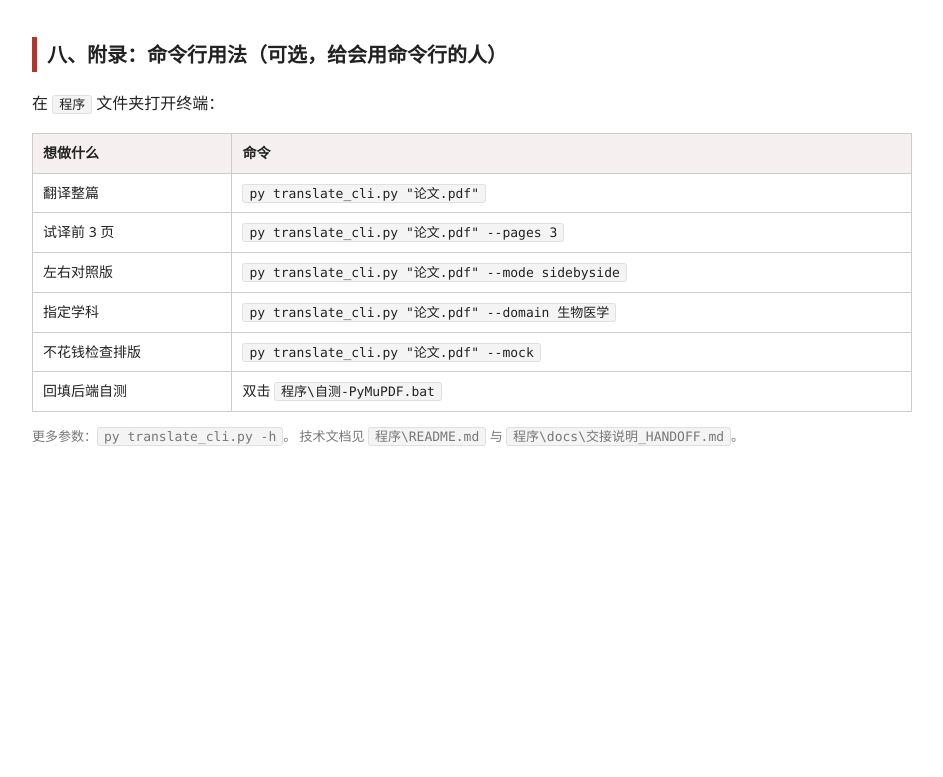
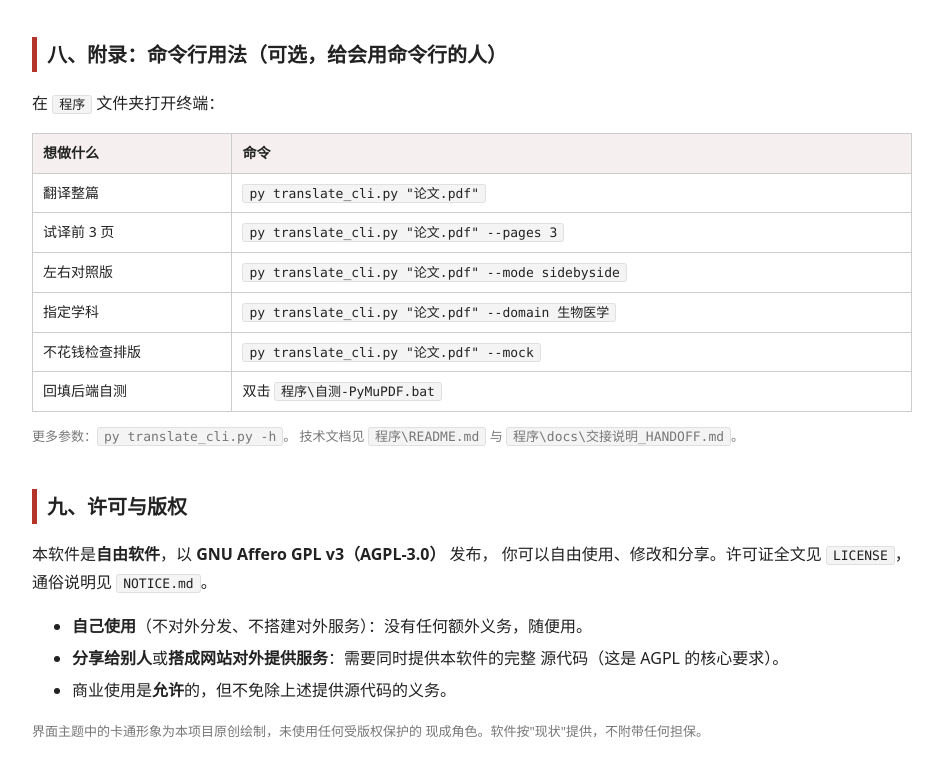
Before and after one commit to morning-cml/pdf-translator, a plain HTML site: page 使用说明.html in a window 1280 px wide. Shown: the part 3667-4444 px from the top of the page, without its empty margins (168-1111 px from the left). Before the commit the page ends 4196 px from the top, so only its background shows below. Drawn offline with Linux system fonts and the light colour scheme.

Commit message:
采纳路线 A：以 AGPL-3.0 开源
许可证决策落地（此前阻塞 C1 打包与 D 系列变现）：
- 新增 LICENSE（AGPL-3.0 官方全文，34.5KB，关键条款已校验）
- 新增 NOTICE.md：版权声明、选择 AGPL 的原因、对使用者/二次开发者的
  义务对照表、商业化说明（开源+增值服务）
- docs/第三方许可.md：记录决策与三条开发红线
- docs/未来路线图.md：标记 C1/D1/D2 解除阻塞，D3 降为可选增强
- README 与使用说明补许可章节（面向开发者/面向用户各一版）

选择 AGPL 的原因：首选后端 PyMuPDF 与版面模型 DocLayout-YOLO 均为
AGPL-3.0，衍生作品须采用兼容许可。商业模式改为云端额度/皮肤/企业支持
等增值服务，不改变本程序的 AGPL 属性。

Co-Authored-By: Claude Opus 4.8 <noreply@anthropic.com>

```diff
--- a/使用说明.html
+++ b/使用说明.html
@@ -170,5 +170,18 @@ console.volcengine.com/ark 申请，模型需先在控制台开通）、<b>OpenA
 技术文档见 <span class="path">程序\README.md</span> 与
 <span class="path">程序\docs\交接说明_HANDOFF.md</span>。</p>
 
+<h2>九、许可与版权</h2>
+<p>本软件是<b>自由软件</b>，以 <b>GNU Affero GPL v3（AGPL-3.0）</b> 发布，
+你可以自由使用、修改和分享。许可证全文见
+<span class="path">LICENSE</span>，通俗说明见 <span class="path">NOTICE.md</span>。</p>
+<ul>
+<li><b>自己使用</b>（不对外分发、不搭建对外服务）：没有任何额外义务，随便用。</li>
+<li><b>分享给别人</b>或<b>搭成网站对外提供服务</b>：需要同时提供本软件的完整
+源代码（这是 AGPL 的核心要求）。</li>
+<li>商业使用是<b>允许</b>的，但不免除上述提供源代码的义务。</li>
+</ul>
+<p class="muted">界面主题中的卡通形象为本项目原创绘制，未使用任何受版权保护的
+现成角色。软件按"现状"提供，不附带任何担保。</p>
+
 </body>
 </html>
```
Also changed, not shown: 5 other files.
